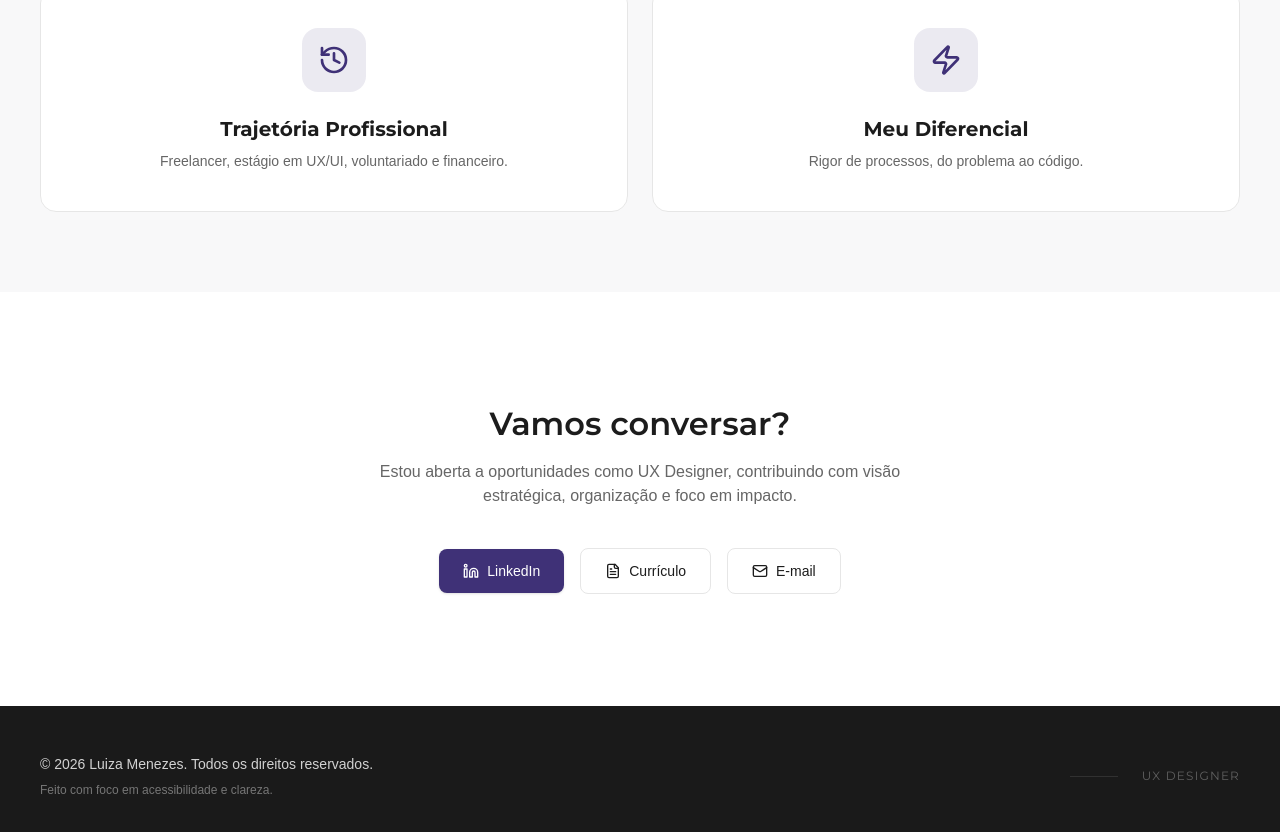
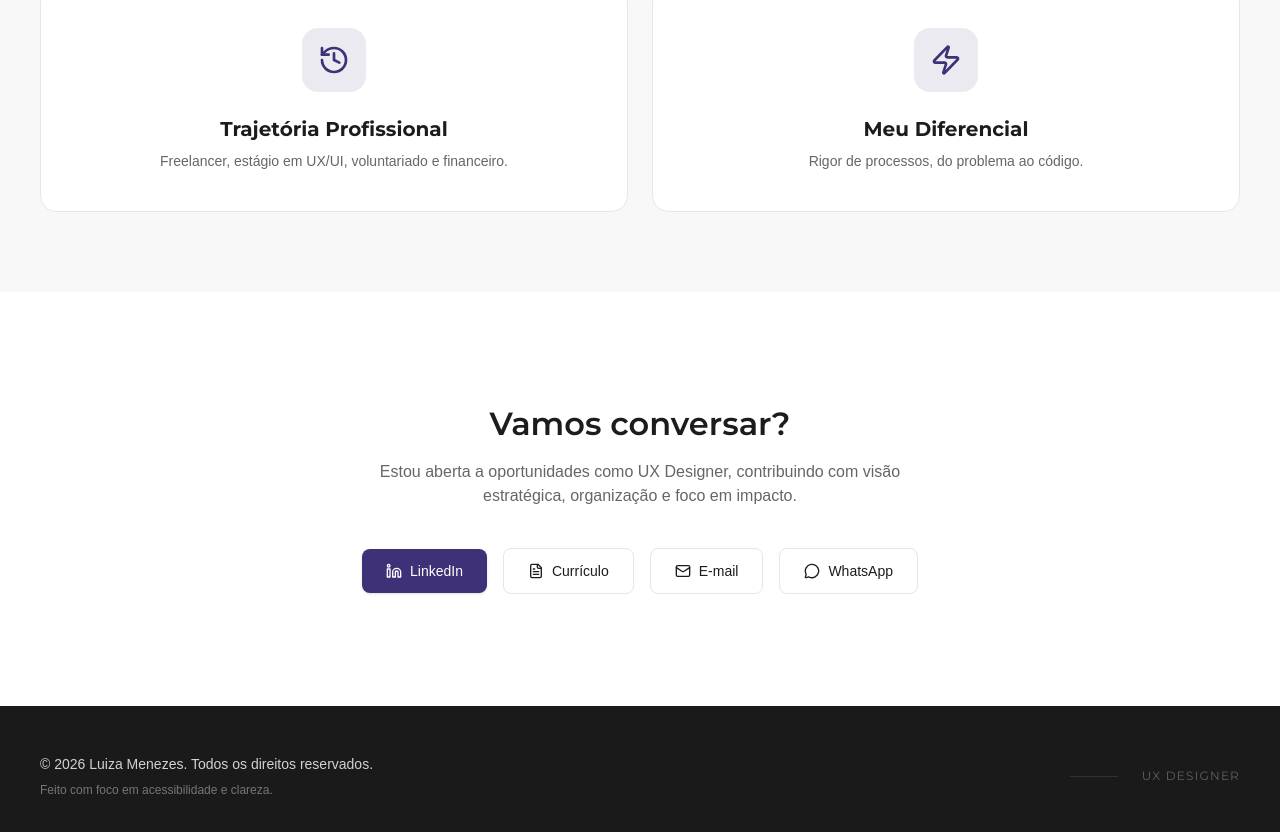
Before and after one commit to luizamenezesg/portfolio-luizam-ux, a React (Vite) app: page / in a window 1280 px wide. Shown: the part 3486-4318 px from the top of the page. Built offline with nearby package versions, Linux system fonts and the light colour scheme; a web font is replaced by a local one.

Commit message:
Adicionar botão de WhatsApp na seção de contato
Co-Authored-By: Claude Opus 5.5 <noreply@anthropic.com>

```diff
--- a/src/components/ContactSection.tsx
+++ b/src/components/ContactSection.tsx
@@ -1,4 +1,8 @@
-import { Mail, Linkedin, FileText } from "lucide-react";
+import { Mail, Linkedin, FileText, MessageCircle } from "lucide-react";
+
+const WHATSAPP_URL = `https://wa.me/5513991598181?text=${encodeURIComponent(
+  "Olá, Luiza. Olhei seu portfólio e quero conversar sobre uma oportunidade na área de Produto Digital / UX Designer"
+)}`;
 
 const ContactSection = () => {
   return (
@@ -35,6 +39,15 @@ const ContactSection = () => {
             <Mail size={16} />
             E-mail
           </a>
+          <a
+            href={WHATSAPP_URL}
+            target="_blank"
+            rel="noopener noreferrer"
+            className="inline-flex items-center gap-2 border border-border bg-transparent text-foreground font-body font-medium text-sm px-6 py-3 rounded-lg hover:bg-primary hover:text-primary-foreground hover:border-primary transition-all min-h-[44px] focus:outline-none focus-visible:ring-2 focus-visible:ring-ring focus-visible:ring-offset-2"
+          >
+            <MessageCircle size={16} />
+            WhatsApp
+          </a>
         </div>
       </div>
     </section>);
```
